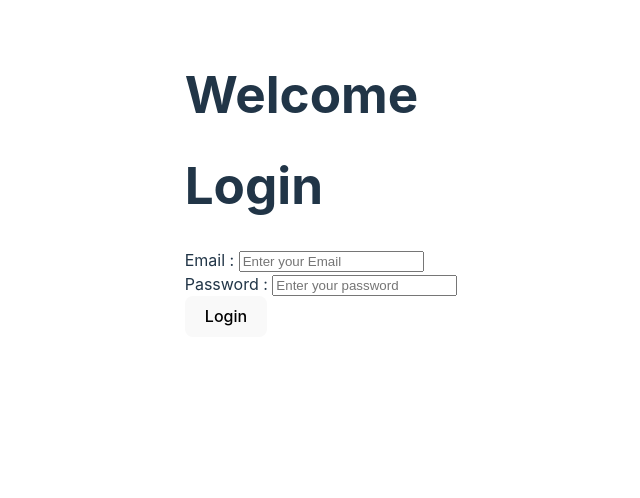
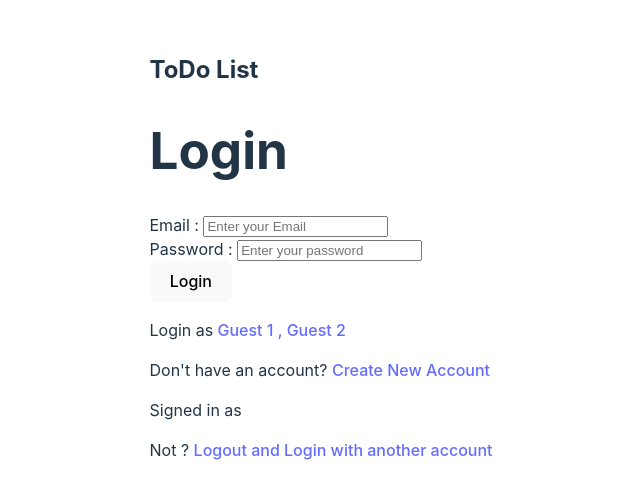
Before and after one commit to crudybagger/ToDo-client, a React (Vite) app: page /login in a window 1280 px wide. Shown: the top 498 px of the page, without its empty margins (319-959 px from the left). Built offline with nearby package versions, Linux system fonts and the light colour scheme; no server answers.

Commit message:
add navigation between pages

```diff
--- a/src/App.tsx
+++ b/src/App.tsx
@@ -2,19 +2,22 @@ import { ToDo } from './Components/ToDo'
 import { Login } from './Components/Login'
 import { Signup } from './Components/Signup'
 import { useAuth } from './Context/AuthContext'
-import { Routes, Route } from 'react-router-dom'
+import { Routes, Route, Link, useNavigate } from 'react-router-dom'
 import './App.css'
 
 function App() {
-  const { user } = useAuth()
+  const { user, logout } = useAuth()
+  const navigate = useNavigate()
   return (
     <>
-    <h1>Welcome {user ? user.username : ""}</h1>
+      <h2 onClick={() => user && navigate("/todo")}>ToDo List</h2>
       <Routes>
         <Route path='/login' Component={Login} />
         <Route path="/signup" Component={Signup} />"
         <Route path="/todo" Component={ToDo} />
       </Routes>
+    {user ? <>Signed in as<strong> {user.username}</strong></> : ""}
+    <p>{user ? (<>Not {user.username}? <Link to="/login" onClick={logout}>Logout and Login with another account</Link></>) : ""}</p>
     </>
   )
 }
--- a/src/Components/Login.tsx
+++ b/src/Components/Login.tsx
@@ -1,3 +1,4 @@
+import { Link } from 'react-router-dom';
 import { useAuth } from '../Context/AuthContext'
 import {useRef} from 'react'
 export const Login = () => {
@@ -21,8 +22,13 @@ export const Login = () => {
         <input type="password" placeholder='Enter your password' id='password' ref={passwordRef}/>
         <br/>
         <button type="submit">Login</button>
+
       </form>
-
+      <p>Login as
+      <a onClick={async () => await login('test@test.com', 'test')}> Guest 1 ,</a>
+      <a onClick={async () => await login('abc@abc.com', 'abc')}> Guest 2</a>
+      </p>
+      <p>Don't have an account? <Link to="/signup">Create New Account</Link></p>
     </div>
   )
 }
--- a/src/Components/Signup.tsx
+++ b/src/Components/Signup.tsx
@@ -1,5 +1,6 @@
 import { useAuth } from '../Context/AuthContext'
 import {useRef} from 'react'
+import { Link } from 'react-router-dom';
 export const Signup = () => {
   const { signUp } = useAuth();
   const emailRef = useRef<HTMLInputElement>(null)
@@ -30,6 +31,7 @@ export const Signup = () => {
         <br/>
         <button type="submit">Signup</button>
       </form>
+      Already have an account? <Link to='/login'>Login</Link>
 
     </div>
   )
--- a/src/Components/ToDo.tsx
+++ b/src/Components/ToDo.tsx
@@ -7,7 +7,6 @@ export const ToDo = () => {
 
     return (
       <>
-        <h1>To Do List</h1>
         <form onSubmit={(e) => {
           e.preventDefault();
           if (!newTodo) return;
@@ -26,8 +25,8 @@ export const ToDo = () => {
         </button>
         </form>
         <h2>Todos</h2>
-        {todos.filter(t => !t.completed).length > 0 ? <ul>
-          {todos.filter(t => !t.completed).map((todo, index) => (
+        {todos?.filter(t => !t.completed).length > 0 ? <ul>
+          {todos?.filter(t => !t.completed).map((todo, index) => (
             <li key={index}>
               {todo.task}
               <button onClick={()=>{
--- a/src/Context/TodoContext.tsx
+++ b/src/Context/TodoContext.tsx
@@ -1,6 +1,6 @@
-import { createContext, useContext, useState } from'react'
+import { createContext, useContext, useState, useEffect } from'react'
 import { useAuth } from './AuthContext'
-import { usePost } from '../Hooks/useApi'
+import { usePost, useGet } from '../Hooks/useApi'
 
 type ToDo = {
     _id: string,
@@ -24,10 +24,12 @@ export const useTodoContext = () => useContext(TodoContext);
 const TodoProvider = ({ children } : {children : React.ReactNode}) => {
     const [todos, setTodos] = useState<ToDo[]>([]);
     const { user } = useAuth()
+    useEffect(() => {
+        user && useGet(`/todo/`, {'token': `${user?.token}`}).then((res) => setTodos(res));
+    }, [user])
 
     const addTodo = async (todo: string) => {
         const todoDetails : ToDo = await usePost("/todo", {'token': `${user?.token}`}, {task : todo});
-        console.log(todoDetails)
         setTodos([...todos, todoDetails])
 
     }
```
